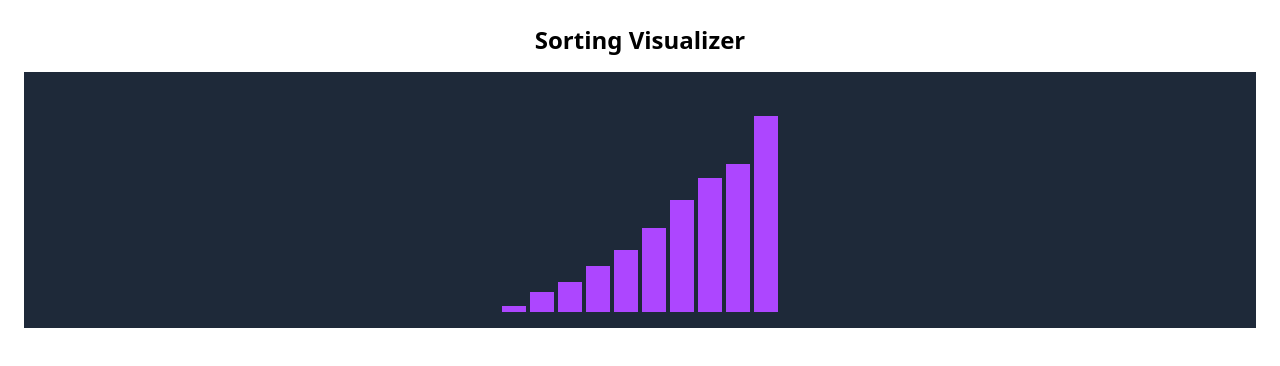
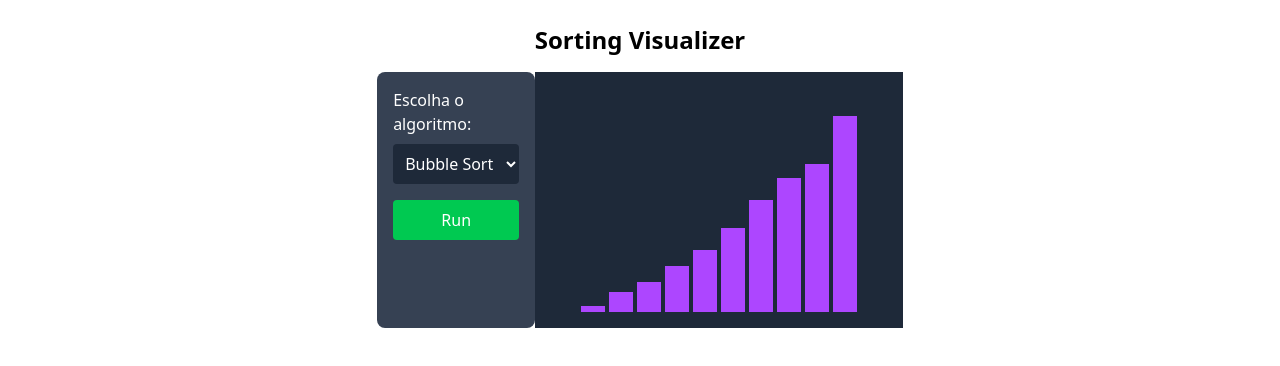
Before and after one commit to PedroCMotta-oficial/sorting_algorithms_viewer, a Next.js app in the folder web/: page / in a window 1280 px wide. Shown: the top 366 px of the page. Built offline with nearby package versions, Linux system fonts and the light colour scheme.

Commit message:
sorting form v1.0

```diff
--- /dev/null
+++ b/web/src/app/components/SortingForm.tsx
@@ -0,0 +1,18 @@
+export default function SortingForm() {
+  return(
+    <form className="p-4 bg-gray-700 rounded-lg">
+      <label className="block text-white mb-2">Escolha o algoritmo:</label>
+      <select className="w-full p-2 rounded bg-gray-800 text-white">
+        <option value="bubbleSort">Bubble Sort</option>
+        <option value="mergeSort">Merge Sort</option>
+        <option value="quickSort">Quick Sort</option>
+        <option value="radixSort">Radix Sort</option>
+        <option value="insertionSort">Insertion Sort</option>
+      </select>
+
+      <button type="submit" className="mt-4 w-full bg-green-500 p-2 rounded text-white">
+        Run
+      </button>
+    </form>
+  )
+}
--- a/web/src/app/page.tsx
+++ b/web/src/app/page.tsx
@@ -2,6 +2,7 @@
 
 import { useState } from "react";
 import SortingVisualizer from "@/app/components/SortingVisualizer";
+import SortingForm from "@/app/components/SortingForm";
 
 export default function Home() {
   // Array inicial
@@ -60,7 +61,11 @@
   return (
     <div className="flex flex-col items-center gap-4 p-6">
       <h1 className="text-2xl font-bold">Sorting Visualizer</h1>
-      <SortingVisualizer iterations={simulatedIterations} />
+      <div className="flex flex-row">
+        <SortingForm />
+        <SortingVisualizer iterations={simulatedIterations} />
+      </div>
+
     </div>
   );
 }
```
